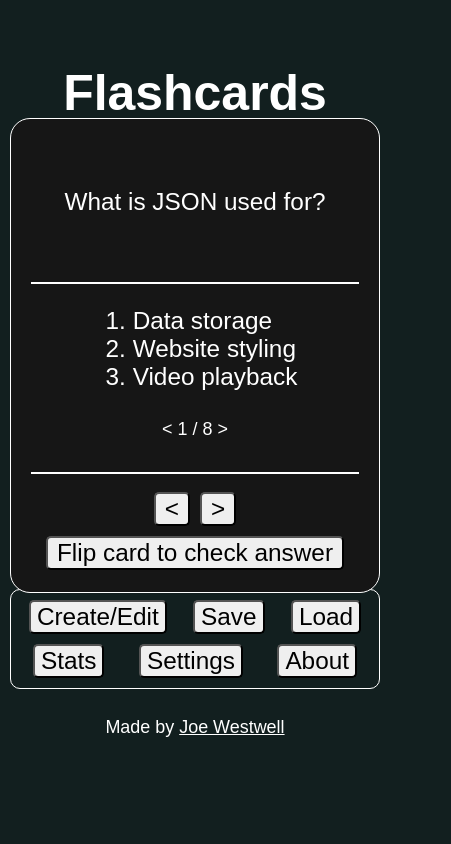
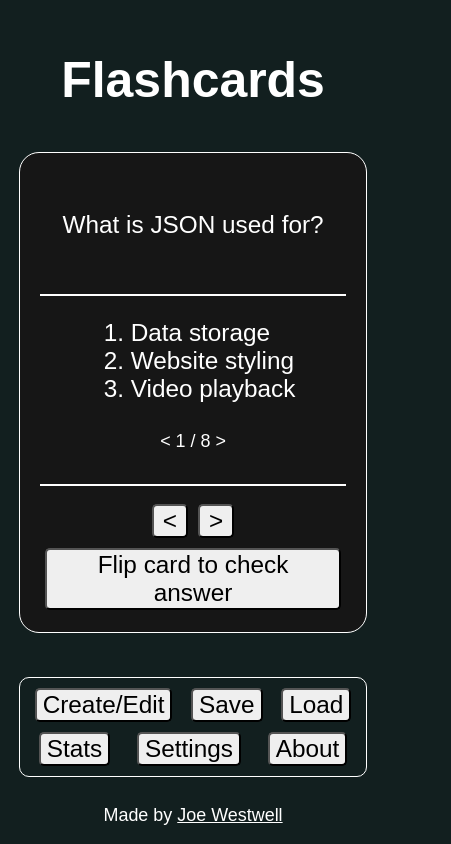
Before and after one commit to J-Wll/flashcards, a React (Vite) app: page / in a window 390 px wide. Shown: the whole page, 451 px wide, since content can reach past the window. Built offline with nearby package versions, Linux system fonts and the light colour scheme.

Commit message:
CSS tweaks

```diff
--- a/src/ToolTip.jsx
+++ b/src/ToolTip.jsx
@@ -2,7 +2,7 @@ export default function ToolTip(props) {
     return (
         <div className="tooltip">
             {props.element}
-            <span className="tooltip-body"><p className="tooltip-text ft-2">{props.tooltipText}</p></span>
+            <span className="tooltip-body"><p className="tooltip-text ft-1">{props.tooltipText}</p></span>
         </div>
     )
 
--- a/src/css/App.css
+++ b/src/css/App.css
@@ -1,22 +1,25 @@
 body{
     background-color: rgb(18, 31, 31);
-    /* height: 95vh; */
     margin: 0px;
 }
 
 #root{
     height: 100%;
+    /* height: 100dvh; */
+    box-sizing: border-box
 }
 
 .flex-container {
-    /* height: 100%; */
-    height: 90dvh;
+    margin-top: 1dvh;
+    box-sizing: border-box;
+    height: 100%;
+    width: 99%;
+
     flex-direction: column;
     min-width: 250px;
     background-color: rgb(18, 31, 31);
-    /* width: 100vw; */
+
     min-height: fit-content;
-    box-sizing: border-box;
     display: flex;
     align-items: center;
     justify-content: center;
--- a/src/css/OverlayWindow.css
+++ b/src/css/OverlayWindow.css
@@ -4,9 +4,9 @@
 
     width: 50%;
     min-width: 300px;
-    /* height: 60%; */
+    max-width: 1500px;
     min-height: 500px;
-    max-height: 800px;
+    max-height: 80dvh;
 
     background-color: rgb(22, 22, 22);
     border: 1px solid white;
@@ -24,9 +24,8 @@
     position: absolute;
     top: 0;
 
-    width: 100vw;
-    height: 100vh;
-    box-sizing: border-box;
+    width: 99%;
+    height: 99%;
 
     background-color: rgb(31, 31, 31);
     opacity: 75%;
--- a/src/css/ToolTip.css
+++ b/src/css/ToolTip.css
@@ -1,21 +1,18 @@
 .tooltip {
+    position: relative;
     display: inline-block;
 }
 
 .tooltip-body {
     visibility: hidden;
-    width: 260px;
     position: absolute;
     z-index: 1;
-    margin-top: 50px;
-    margin-left: -175px;
-    /* margin-top: 2.5%; */
-    /* margin-left: -10%; */
+    bottom: 100%;
+    right: 20%;
     background-color: rgb(18, 31, 31);
     color: white;
     border-radius: 10px;
     padding: 5px;
-    min-height: 2rem;
     pointer-events: none;
     box-sizing: border-box;
     border: 1px solid white;
@@ -25,6 +22,8 @@
     visibility: hidden;
     text-align: center;
     vertical-align: middle;
+    margin: 0px;
+    padding: 5px;
 }
 
 .tooltip:hover .tooltip-text,
--- a/src/css/Utility.css
+++ b/src/css/Utility.css
@@ -74,6 +74,6 @@
 
 @media only screen and (max-width: 700px){
     .responsive-width{
-        width: 95% !important;
+        width: 90% !important;
     }
 }
```
